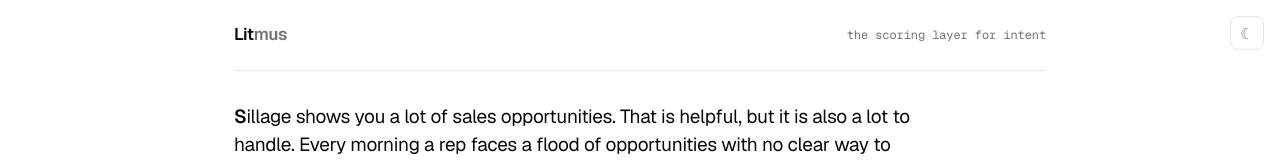
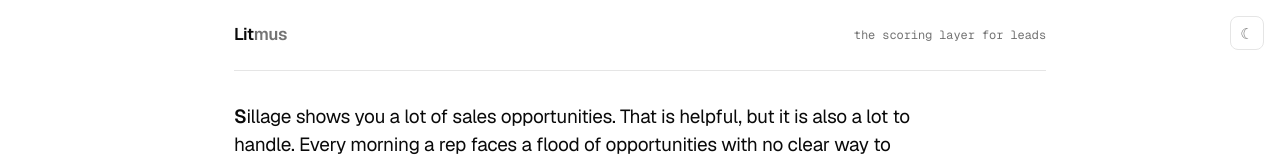
Before and after one commit to Morkeeth/Litmus-Anthropic-gtm, a Next.js app: page / in a window 1280 px wide. Shown: the top 160 px of the page. Built offline with nearby package versions, Linux system fonts and the light colour scheme.

Commit message:
Reword tagline: scoring layer for leads
Change 'the scoring layer for intent' to '...for leads' in the masthead
tagline and page metadata description.

```diff
--- a/app/layout.tsx
+++ b/app/layout.tsx
@@ -11,7 +11,7 @@ const mono = Geist_Mono({ subsets: ["latin"], variable: "--font-mono" });
 
 export const metadata: Metadata = {
   title: "Litmus — the morning brief",
-  description: "The scoring layer for intent. Sillage firehose in, ranked prospects with drafts out.",
+  description: "The scoring layer for leads. Sillage firehose in, ranked prospects with drafts out.",
 };
 
 export default function RootLayout({ children }: { children: React.ReactNode }) {
--- a/app/page.tsx
+++ b/app/page.tsx
@@ -7,7 +7,7 @@ export default function Home() {
         <div className="brand">
           Lit<em>mus</em>
         </div>
-        <div className="meta">the scoring layer for intent</div>
+        <div className="meta">the scoring layer for leads</div>
       </header>
 
       <p className="lede">
```
